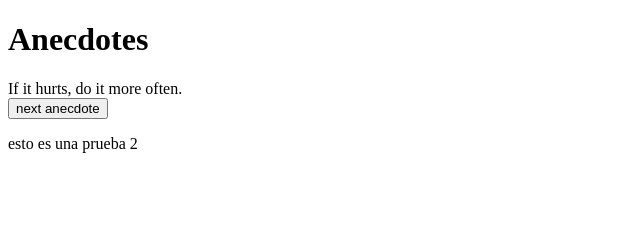
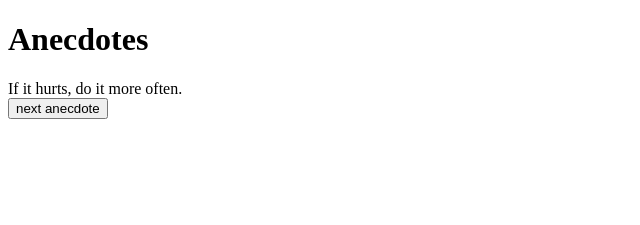
Before and after one commit to FabMira/fullstackopen-repo-submission, a React (Vite) app in the folder part1/anecdotes/: page / in a window 1280 px wide. Shown: the top 225 px of the page, without its empty margins (0-640 px from the left). Built offline with nearby package versions, Linux system fonts and the light colour scheme.

Commit message:
borrado la prueba

```diff
--- a/part1/anecdotes/src/App.jsx
+++ b/part1/anecdotes/src/App.jsx
@@ -42,7 +42,6 @@ const App = () => {
       <h1>Anecdotes</h1>
       {anecdotes[selected]}<br></br>
       <Button handleClick={randomState} text="next anecdote" />
-      <p>esto es una prueba 2</p>
     </div>
   )
 }
```
Also changed, not shown: 1 other file (tests, documents, lock files or other folders).
